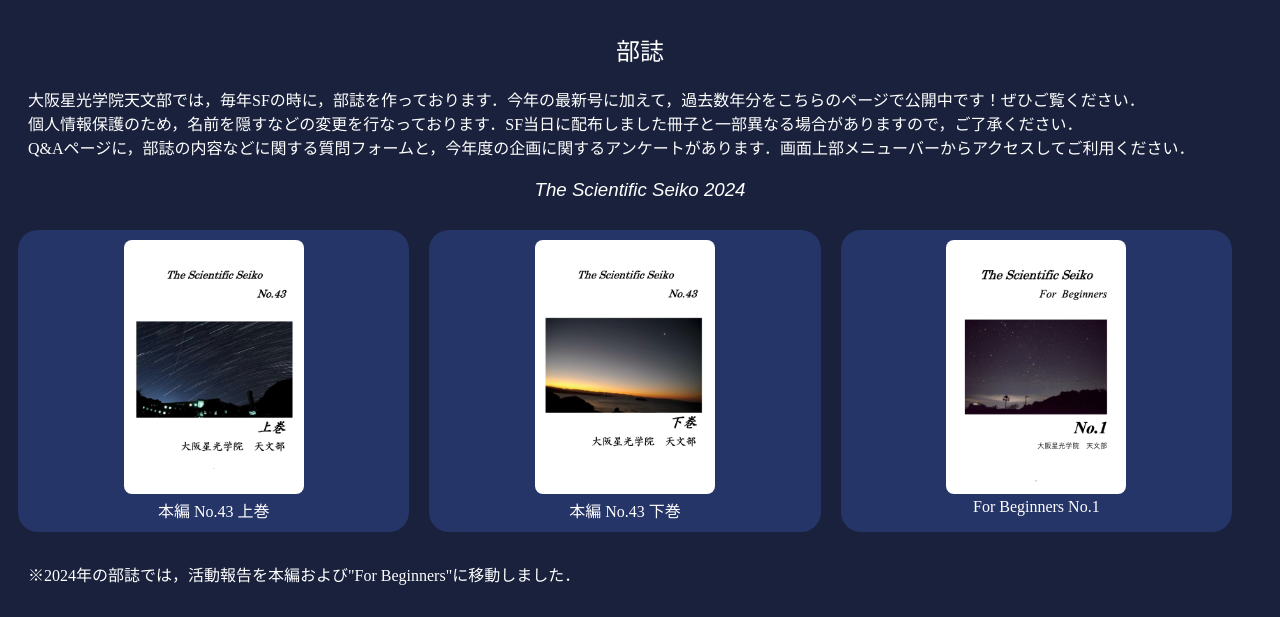
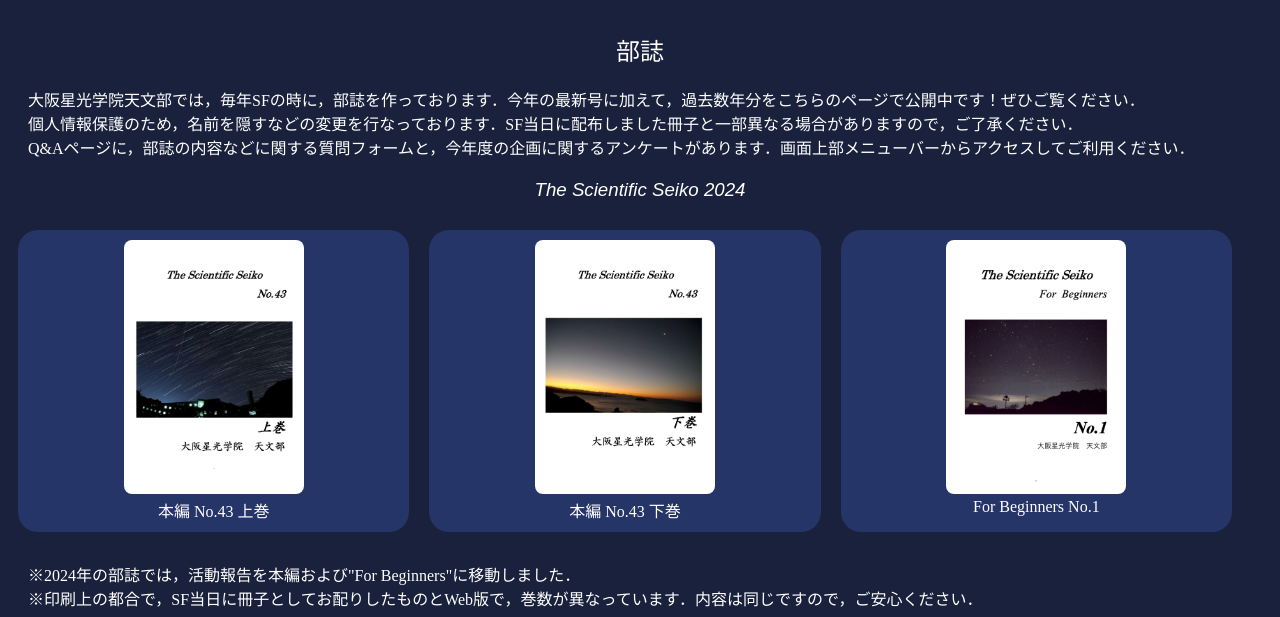
Before and after one commit to osakaseiko-starlight/osakaseiko-starlight.github.io, a plain HTML site: page SF_2024/goods.html in a window 1280 px wide. Shown: the part 183-800 px from the top of the page. Drawn offline with Linux system fonts and the light colour scheme.

Commit message:
Update goods.html

```diff
--- a/SF_2024/goods.html
+++ b/SF_2024/goods.html
@@ -76,7 +76,10 @@
                         <br>
                         <a class="bookTitle">For Beginners No.1</a>
                     </div></a>
-                    <p class="bookInfo">※2024年の部誌では，活動報告を本編および"For Beginners"に移動しました．</p>
+                    <p class="bookInfo">
+                        ※2024年の部誌では，活動報告を本編および"For Beginners"に移動しました．<br>
+                        ※印刷上の都合で，SF当日に冊子としてお配りしたものとWeb版で，巻数が異なっています．内容は同じですので，ご安心ください．
+                    </p>
                 </div>
                 <h3 class="en">The Scientific Seiko 2023</h3>
                 <div class="container">
```
